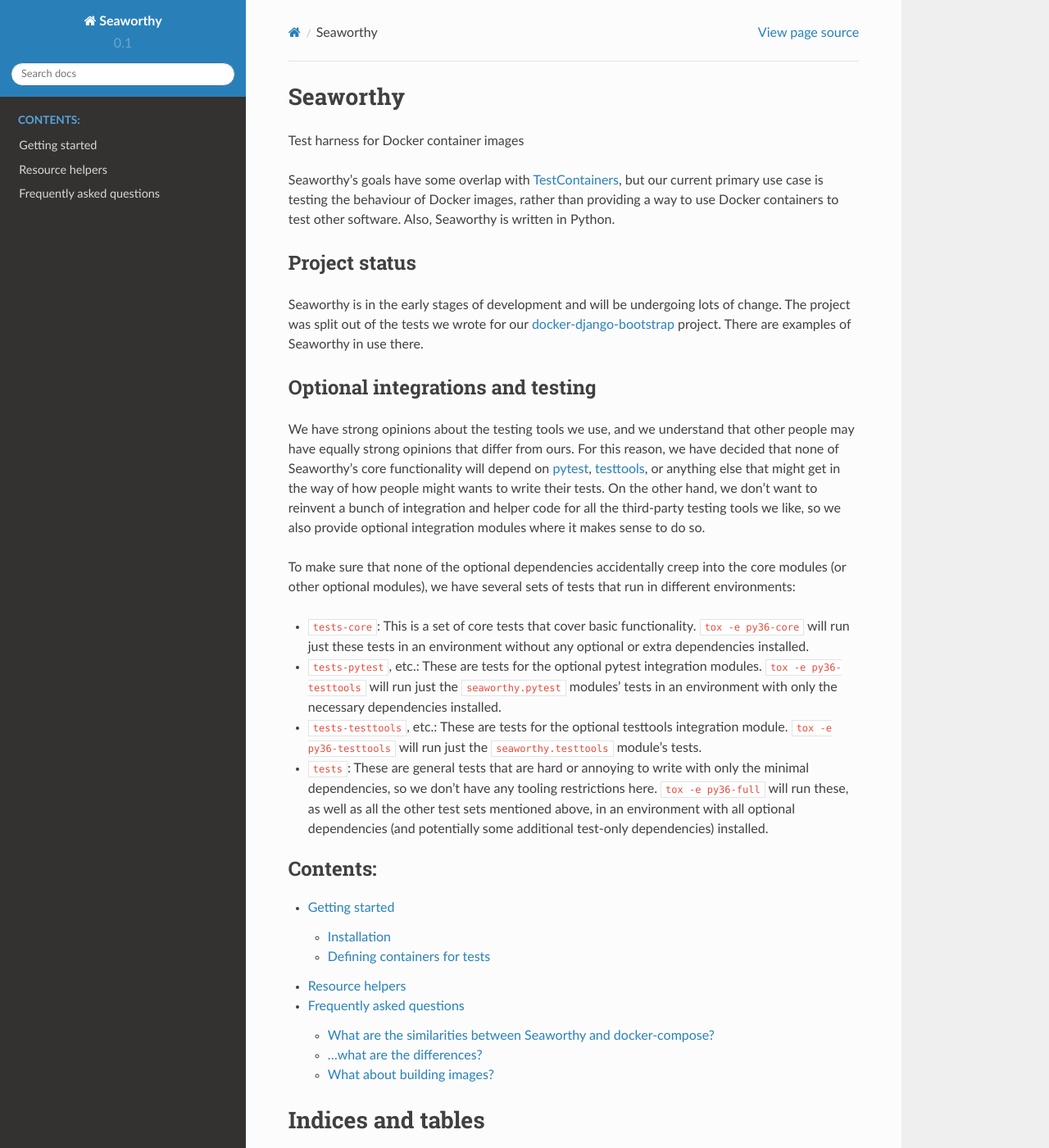
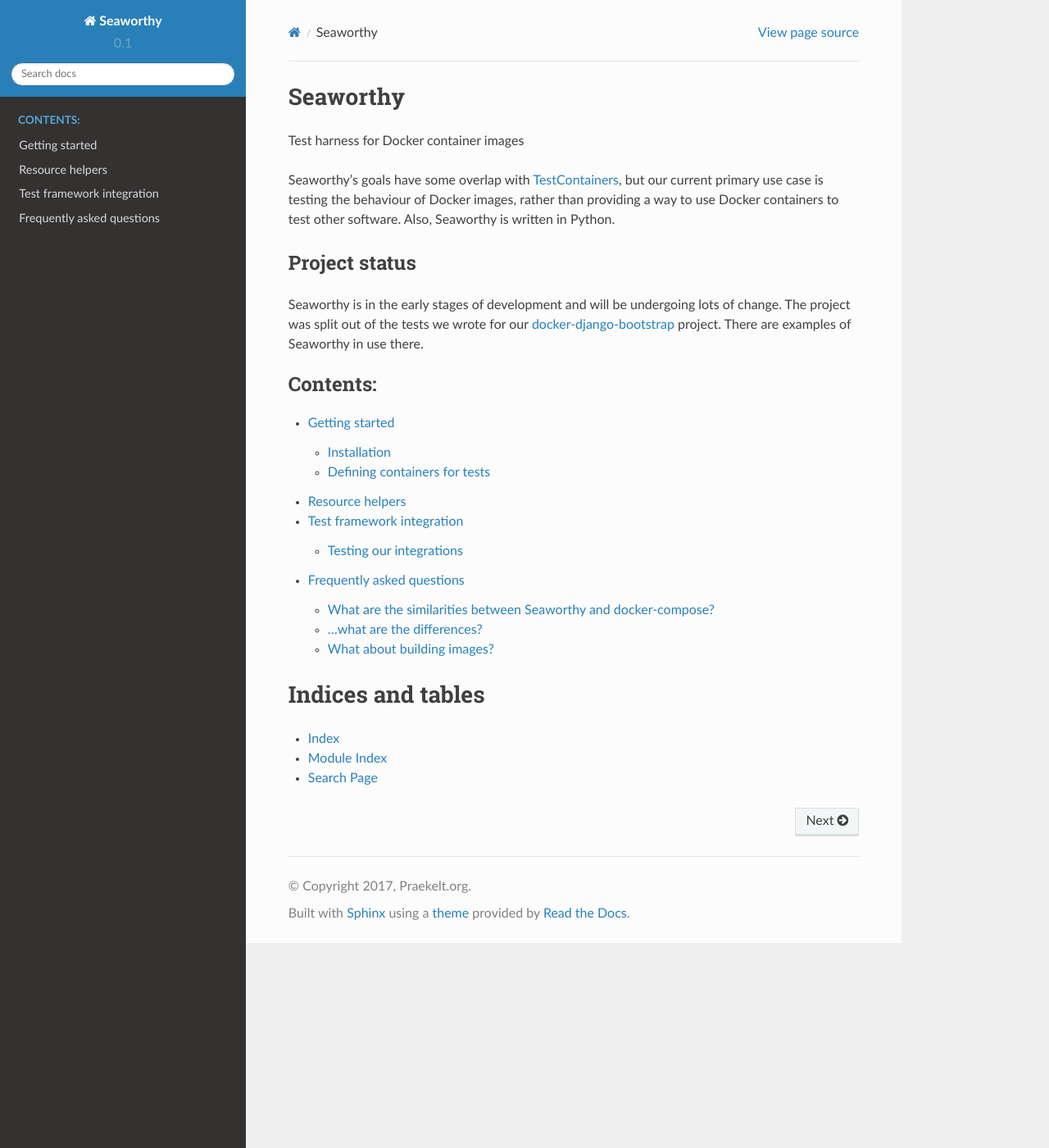
Before and after one commit to praekeltfoundation/seaworthy, a Sphinx documentation site: the page built from docs/index.rst, in a window 1280 px wide and 1400 px high. Shown: the whole window at 82% size. Built offline with Sphinx 7.4.7 and the Read the Docs theme 2.0.0, drawn with Linux system fonts in a browser that asks for light colours; pages that are not in the unit, such as notebooks, are missing from menus.

Commit message:
Move integration docs into own page

```diff
--- a/README.rst
+++ b/README.rst
@@ -28,43 +28,5 @@
 there.
 
 
-Optional integrations and testing
-~~~~~~~~~~~~~~~~~~~~~~~~~~~~~~~~~
-
-We have strong opinions about the testing tools we use, and we understand that
-other people may have equally strong opinions that differ from ours. For this
-reason, we have decided that none of Seaworthy's core functionality will depend
-on `pytest`_, `testtools`_, or anything else that might get in the way of how
-people might wants to write their tests. On the other hand, we don't want to
-reinvent a bunch of integration and helper code for all the third-party testing
-tools we like, so we also provide optional integration modules where it makes
-sense to do so.
-
-To make sure that none of the optional dependencies accidentally creep into the
-core modules (or other optional modules), we have several sets of tests that
-run in different environments:
-
-* ``tests-core``: This is a set of core tests that cover basic functionality.
-  ``tox -e py36-core`` will run just these tests in an environment without any
-  optional or extra dependencies installed.
-
-* ``tests-pytest``, etc.: These are tests for the optional pytest integration
-  modules. ``tox -e py36-testtools`` will run just the ``seaworthy.pytest``
-  modules' tests in an environment with only the necessary dependencies
-  installed.
-
-* ``tests-testtools``, etc.: These are tests for the optional testtools
-  integration module. ``tox -e py36-testtools`` will run just the
-  ``seaworthy.testtools`` module's tests.
-
-* ``tests``: These are general tests that are hard or annoying to write with
-  only the minimal dependencies, so we don't have any tooling restrictions
-  here. ``tox -e py36-full`` will run these, as well as all the other test sets
-  mentioned above, in an environment with all optional dependencies (and
-  potentially some additional test-only dependencies) installed.
-
-
 .. _`TestContainers`: https://www.testcontainers.org/
 .. _`docker-django-bootstrap`: https://github.com/praekeltfoundation/docker-django-bootstrap
-.. _`pytest`: https://pytest.org/
-.. _`testtools`: https://testtools.readthedocs.io/en/latest/
--- a/docs/index.rst
+++ b/docs/index.rst
@@ -9,6 +9,7 @@
 
    getting-started
    helpers
+   integrations
    faq
    api
 
```
Also changed, not shown: docs/getting-started.rst (+5 -2 lines), docs/integrations.rst (added, +40 -0 lines).
